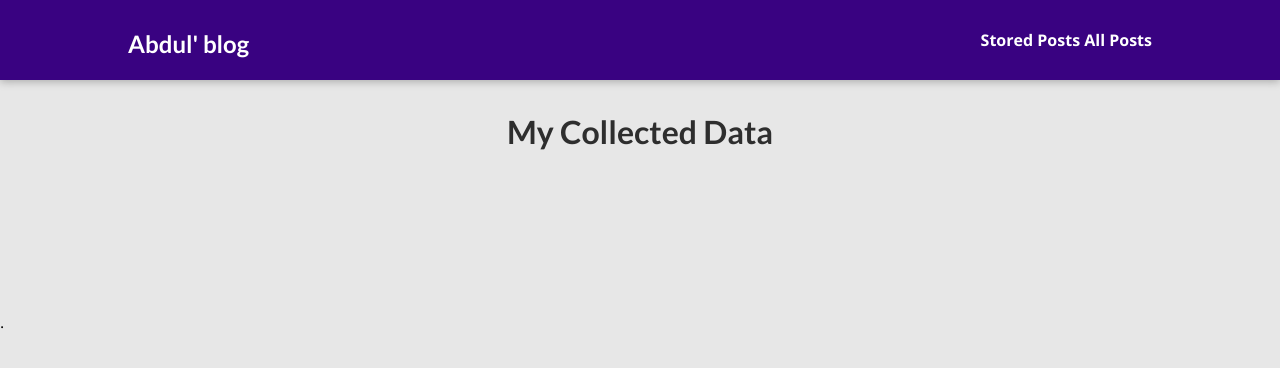
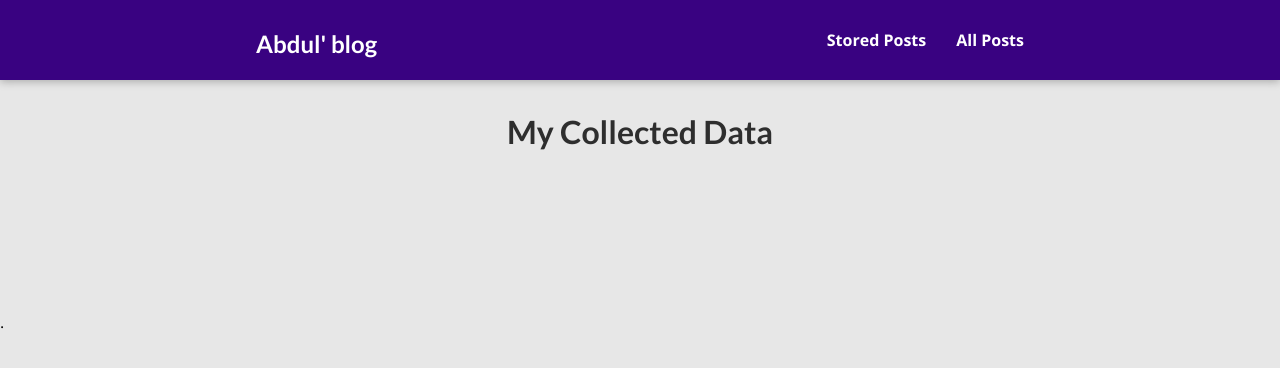
Before and after one commit to Abdul-abiola/django-blog-site, a Django app: page /posts in a window 1280 px wide. Shown: the top 368 px of the page. Run offline with Django 5.2, Linux system fonts and the light colour scheme; data that the repository does not hold is empty.

Commit message:
Update app.css

```diff
--- a/static/app.css
+++ b/static/app.css
@@ -25,15 +25,15 @@ h3 {
   display: flex;
   justify-content: space-between;
   align-items: center;
-  padding: 0 10%;
+  padding: 0 20%;
   position: absolute;
   top: 0;
   left: 0;
 }
-/* #main-navigation nav{
+#main-navigation nav{
   display: flex;
-  gap: 20px;
-} */
+  gap: 30px;
+}
 
 #main-navigation a {
   text-decoration: none;
```
